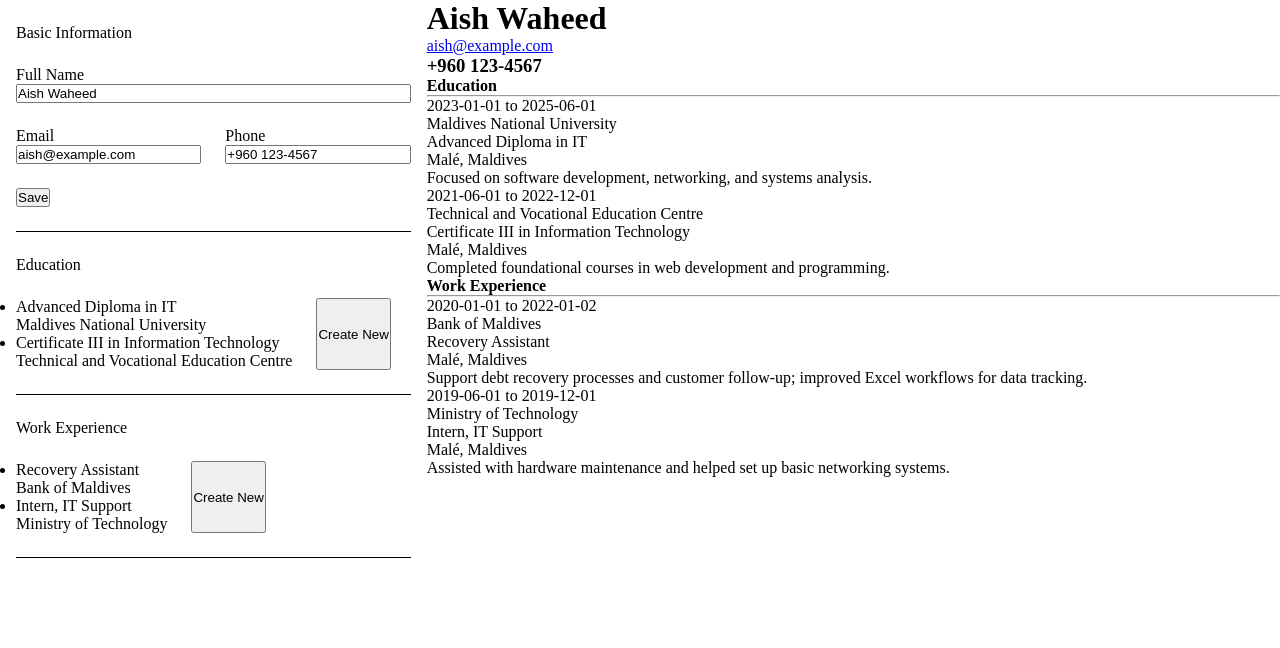
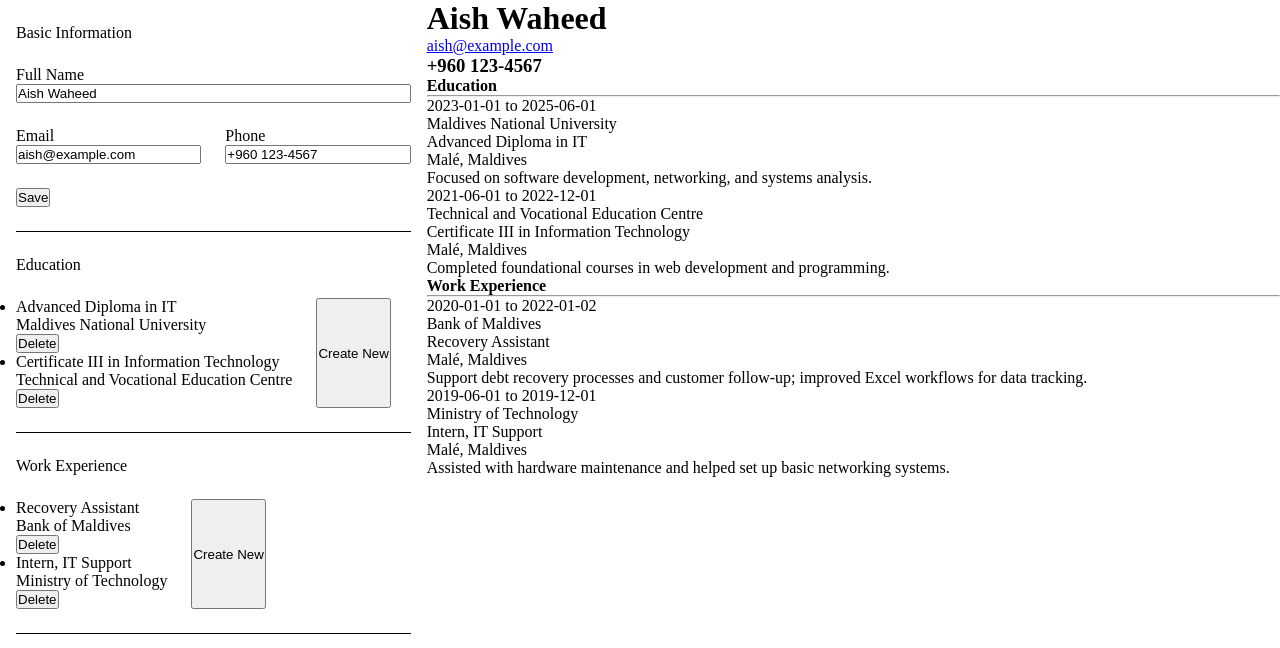
Before and after one commit to aish8la/TOP-React-CV-App, a React (Vite) app: page / in a window 1280 px wide. Shown: the top 648 px of the page. Built offline with nearby package versions, Linux system fonts and the light colour scheme.

Commit message:
feat: add function to delete entries

```diff
--- a/src/components/CVFormPanel.jsx
+++ b/src/components/CVFormPanel.jsx
@@ -3,7 +3,7 @@ import { EducationSection } from './EducationSection.jsx'
 import { BasicInfoSection } from './BasicInfoSection.jsx'
 import { WorkExperienceSection } from './WorkExperienceSection.jsx'
 
-export function FormPanel({ onEntryClick, cvData, createEntry, changeHandler, fieldData, saveFields }) {
+export function FormPanel({ onEntryClick, cvData, createEntry, changeHandler, fieldData, saveFields, deleteEntry }) {
     return (
         <aside>
             <form action="">
@@ -16,11 +16,13 @@ export function FormPanel({ onEntryClick, cvData, createEntry, changeHandler, fi
                     cvData={cvData}
                     onEducationEntryClick={onEntryClick}
                     createEntry={createEntry}
+                    deleteEntry={deleteEntry}
                 />
                 <WorkExperienceSection
                     cvData={cvData}
                     onWorkClick={onEntryClick}
                     createEntry={createEntry}
+                    deleteEntry={deleteEntry}
                 />
             </form>
         </aside>
--- a/src/components/CVPanels.jsx
+++ b/src/components/CVPanels.jsx
@@ -75,6 +75,16 @@ export function CVPanels() {
         });
     }
 
+        function deleteEntry(propertyName, uid) {
+
+        const newData = currentCVData[propertyName].filter(item => item.uid !== uid);
+        updateData(propertyName, newData);
+        setCurrentCVData({
+            ...currentCVData,
+            [propertyName]: newData
+        });
+    }
+
 
     return (
         <>
@@ -85,6 +95,7 @@ export function CVPanels() {
             changeHandler={changeFields}
             fieldData={editingFields}
             saveFields={saveFields}
+            deleteEntry={deleteEntry}
         />
         {mainScreen === "Preview" && (
             <CVPreviewScreen cvData={currentCVData}/>
--- a/src/components/EducationSection.jsx
+++ b/src/components/EducationSection.jsx
@@ -1,10 +1,15 @@
-export function EducationSection({ cvData, onEducationEntryClick, createEntry }) {
+export function EducationSection({ cvData, onEducationEntryClick, createEntry, deleteEntry }) {
 
     const currentForm = cvData?.education;
 
     function onClickEntry(e) {
         const id = e.target.closest("li").id;
         onEducationEntryClick("Education",id)
+    }
+
+    function deleteItem(e) {
+        const id = e.target.closest("li").id;
+        deleteEntry("education", id);
     }
 
     return (
@@ -17,14 +22,16 @@ export function EducationSection({ cvData, onEducationEntryClick, createEntry })
                     return (
                         <li key={entry.uid}
                             id={entry.uid}
-                            onClick={onClickEntry}
                         >
-                            <div>
-                                {entry.level}
+                            <div onClick={onClickEntry}>
+                                <div>
+                                    {entry.level}
+                                </div>
+                                <div>
+                                    {entry.institution}
+                                </div>
                             </div>
-                            <div>
-                                {entry.institution}
-                            </div>
+                            <button type="button" onClick={deleteItem}>Delete</button>
                         </li>
                     )
                 })}
--- a/src/components/WorkExperienceSection.jsx
+++ b/src/components/WorkExperienceSection.jsx
@@ -1,10 +1,15 @@
-export function WorkExperienceSection({ cvData, onWorkClick, createEntry }) {
+export function WorkExperienceSection({ cvData, onWorkClick, createEntry, deleteEntry }) {
 
     const currentForm = cvData?.workExperience;
 
     function onClickEntry(e) {
         const id = e.target.closest("li").id;
         onWorkClick("Work",id)
+    }
+
+    function deleteItem(e) {
+        const id = e.target.closest("li").id;
+        deleteEntry("workExperience", id);
     }
 
     return (
@@ -17,14 +22,16 @@ export function WorkExperienceSection({ cvData, onWorkClick, createEntry }) {
                     return (
                         <li key={entry.uid}
                             id={entry.uid}
-                            onClick={onClickEntry}
                         >
-                            <div>
-                                {entry.position}
+                            <div onClick={onClickEntry}>
+                                <div>
+                                    {entry.position}
+                                </div>
+                                <div>
+                                    {entry.company}
+                                </div>
                             </div>
-                            <div>
-                                {entry.company}
-                            </div>
+                            <button type="button" onClick={deleteItem}>Delete</button>
                         </li>
                     )
                 })}
```
